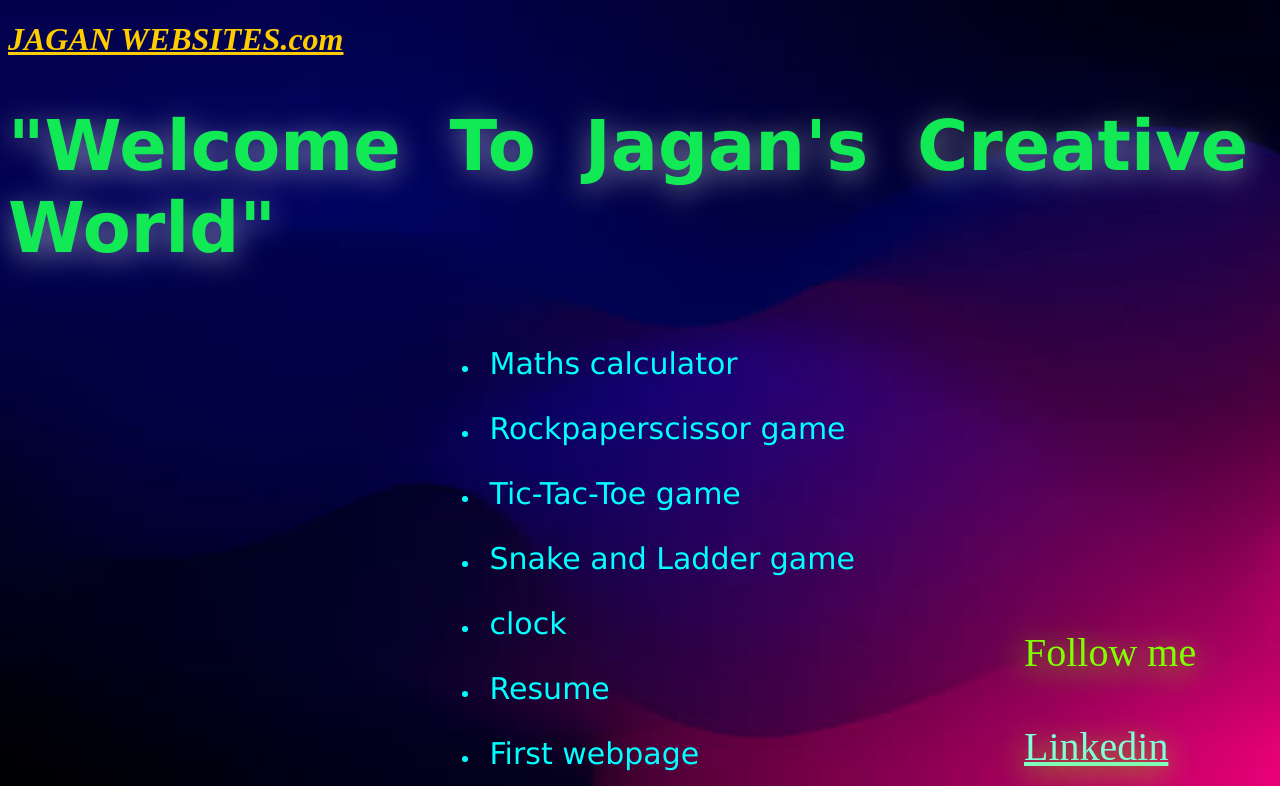
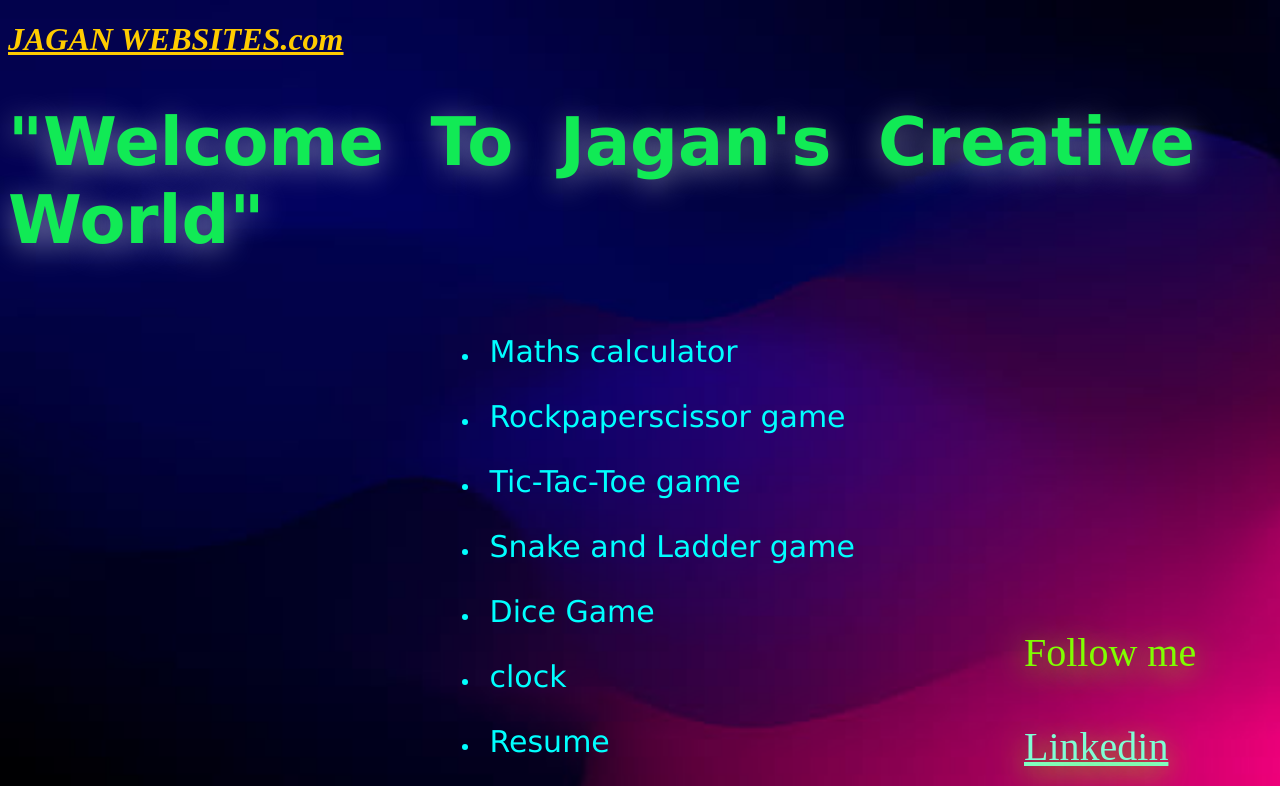
Before and after one commit to Jagan-Dattu/newcombinedwebsite, a plain HTML site: page index.html in a window 1280 px wide. Shown: the top 786 px of the page. Drawn offline with Linux system fonts and the light colour scheme.

Commit message:
Update index.html

```diff
--- a/index.html
+++ b/index.html
@@ -18,18 +18,13 @@
         <h1 style="text-decoration: underline; font-style: italic; color: rgb(255, 204, 0);">JAGAN WEBSITES.com</h1>
     </a>
 
-        <h1 style="font-size: 70px; display: flex; justify-content: center; color: rgb(17 234 85);; font-family: 'Lucida Sans', 'Lucida Sans Regular', 'Lucida Grande', 'Lucida Sans Unicode', Geneva, Verdana, sans-serif; text-shadow: 0px 5px 30px rgb(255 255 255 / 50%); text-decoration:solid;">"Welcome &nbspTo&nbsp Jagan's &nbspCreative World"</h1>
-
-
-
-
+        <h1 style="font-size: 67px; display: flex; justify-content: center; color: rgb(17 234 85);; font-family: 'Lucida Sans', 'Lucida Sans Regular', 'Lucida Grande', 'Lucida Sans Unicode', Geneva, Verdana, sans-serif; text-shadow: 0px 5px 30px rgb(255 255 255 / 50%); text-decoration:solid;">"Welcome &nbspTo&nbsp Jagan's &nbspCreative World"</h1>
         <div class="div">
-
             <ul>
-
 <li>
     <a href="index2.html "target=blank style="text-decoration: none; font-size: 20px; font-family:cursive;">
         <pre style="color: aqua; font-size: 30px; "> Maths calculator</pre>
+
     </a>
 </li>
 
@@ -48,6 +43,12 @@
 <li>
     <a href="index9.html" target=blank style="text-decoration: none; font-size: 20px;">
         <pre style="color: aqua; font-size: 30px;"> Snake and Ladder game</pre>
+    </a>
+</li>
+<li>
+    <a href="index10.html"target=blank style="text-decoration: none; font-size: 20px; font-family:cursive;">
+        <pre style="color: aqua; font-size: 30px; "> Dice Game</pre>
+
     </a>
 </li>
 <li>
```
